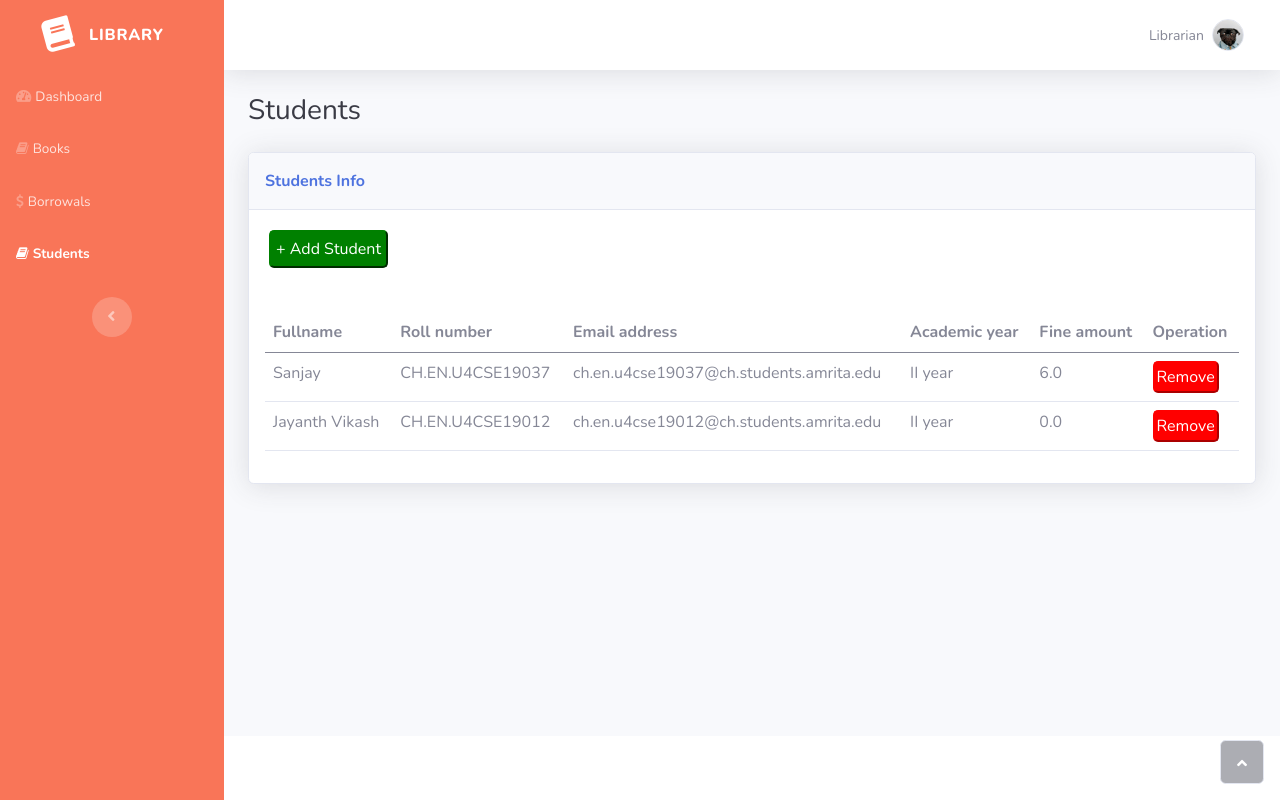
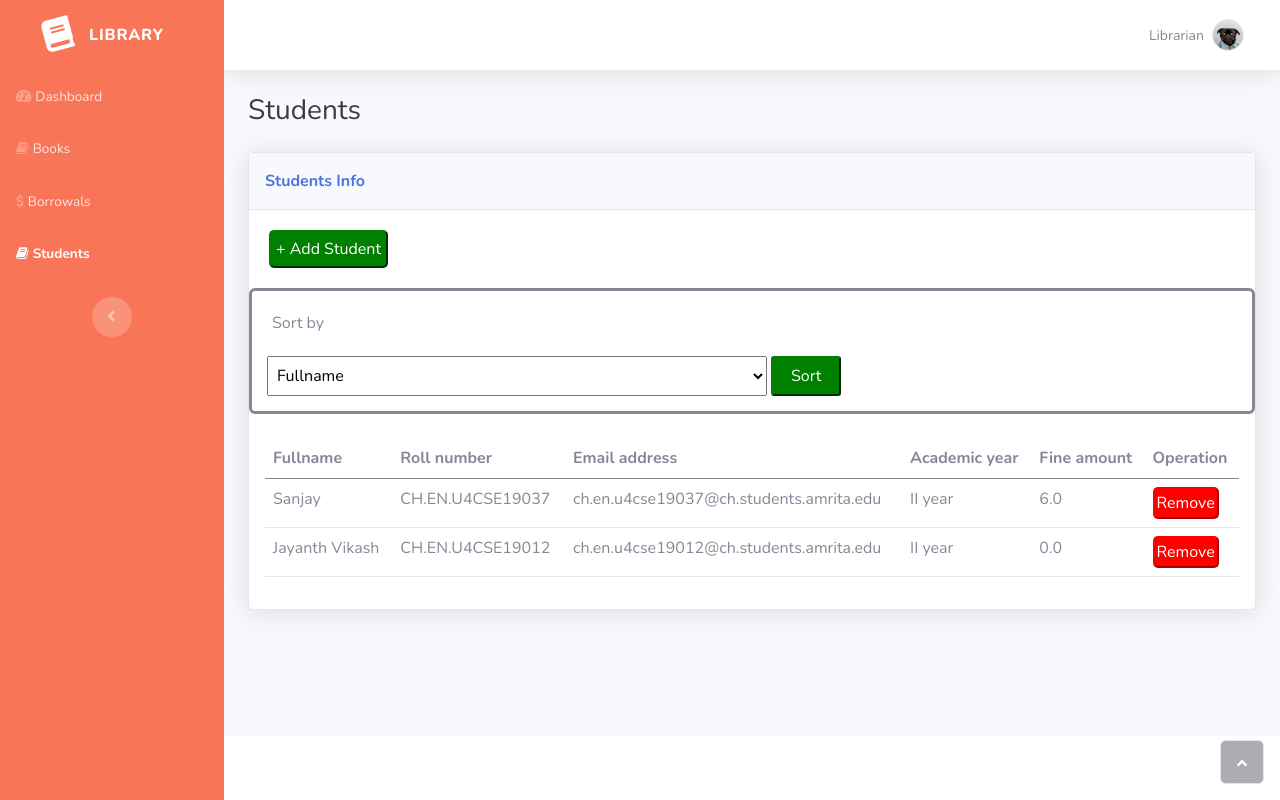
Before and after one commit to naresh-kumar-babu/Library-Management, a Django app: page /students/ in a window 1280 px wide. Run offline with Django 3.2, Linux system fonts and the light colour scheme; data comes from the database, SQL or seed files in the repository; both versions use the stored data as it was after the commit; some libraries are stand-ins or nearby versions.

Commit message:
Added sort functionality for students listing

```diff
--- a/library/templates/library/students.html
+++ b/library/templates/library/students.html
@@ -61,6 +61,20 @@
                             <p class="text-primary m-0 fw-bold">Students Info</p>
                         </div>
                         <a href="{% url 'add-student' %}"><button type="button" style="background-color: green; color: white; padding: 5px; border-color: green; border-radius: 5px; margin: 20px;">+ Add Student</button></a>
+                         <div style="border-style: solid; padding: 15px; border-radius: 6px;">
+                            <p style="padding: 5px;">Sort by</p>
+                            <form method="post">
+                            {% csrf_token %}
+                                <select name="sort_by" style="width: 500px; height: 40px; padding: 5px;">
+                                    <option>Fullname</option>
+                                    <option>Roll_number</option>
+                                    <option>Email</option>
+                                    <option>Academic_year</option>
+                                    <option>Fine_amount</option>
+                                </select>
+                                <button style="width: 70px; height: 40px;padding-left: 5px; padding-right: 5px; background-color: green; color: white; border-color: green; border-radius: 3px;">Sort</button>
+                            </form>
+                        </div>
                         <div class="card-body">
                             <div class="table-responsive table mt-2" id="dataTable" role="grid" aria-describedby="dataTable_info">
                                 <table class="table my-0" id="dataTable">
--- a/library/views.py
+++ b/library/views.py
@@ -32,7 +32,10 @@ def books(request):
 
 #Students listing
 def students(request):
-    students = Student.objects.all()
+    students = list(Student.objects.all())
+    if request.method == 'POST':
+        key = request.POST.get('sort_by')
+        qSort(students, key.lower())
     return render(request, 'library/students.html', {'students': students})
 
 #Borrow listing
```
Also changed, not shown: db.sqlite3.
